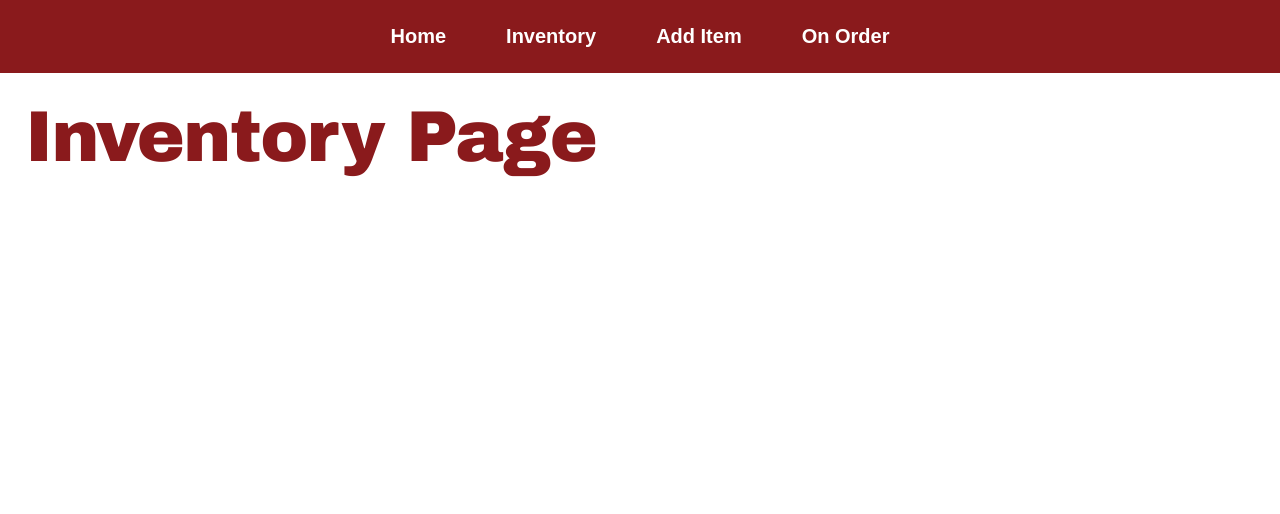
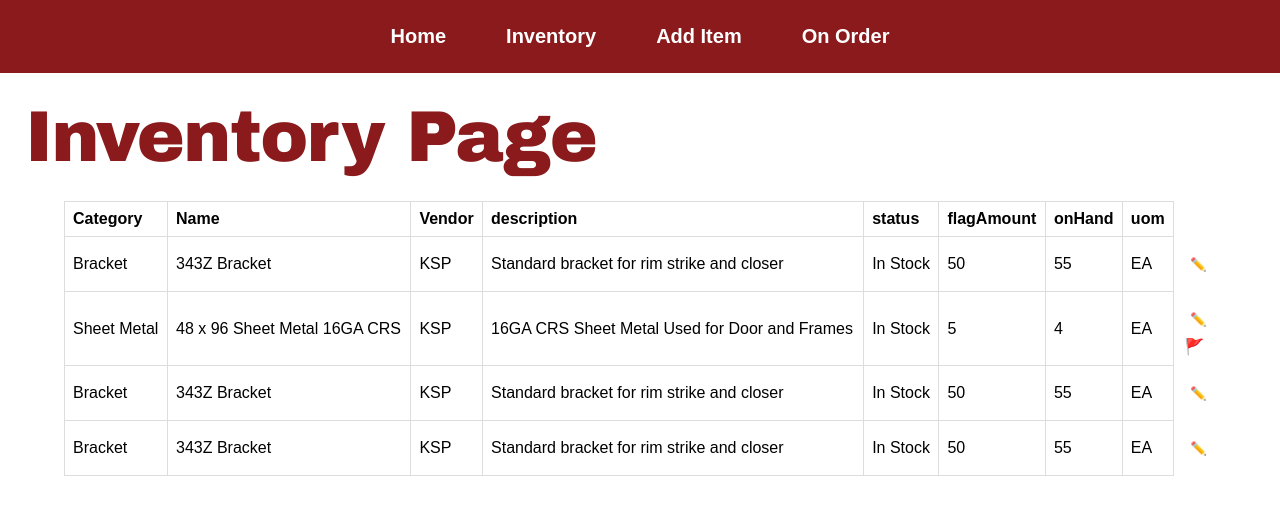
Before and after one commit to lbarsis/phase-2-project-inventory-management, a React app: page /inventory in a window 1280 px wide. Built offline with nearby package versions, Linux system fonts and the light colour scheme; data requests are answered from the project's data file.

Commit message:
Added inventory data and table

```diff
--- a/src/App.css
+++ b/src/App.css
@@ -30,3 +30,37 @@
   font-size: 4.5em;
   letter-spacing: -1.5px;
 }
+
+table {
+  font-family: arial, sans-serif;
+  border-collapse: collapse;
+  width: 90%;
+  margin: auto;
+}
+
+.table-data, .table-header {
+  border: 1px solid #dddddd;
+  text-align: left;
+  padding: 8px;
+}
+
+tr:nth-child(even) {
+  background-color: #dddddd;
+}
+
+.edit-button {
+  border: none;
+  width: 25px;
+  padding: 10px 8px 10px 8px;
+}
+
+.edit-button:hover {
+  cursor: pointer;
+}
+
+.table-icons {
+  border: none;
+  width: 25px;
+  padding: 10px 8px 10px 8px;
+  text-align: center;
+}
--- a/src/components/App.js
+++ b/src/components/App.js
@@ -6,20 +6,25 @@ import OnOrder from './OnOrder';
 import Inventory from './Inventory';
 import Home from './Home';
 import inventory from '../db.json';
+import React, { useEffect, useState } from 'react';
 
 function App() {
   const {categories, items} = inventory
+  const [inventoryItems, setInventoryItems] = useState([])
 
-  console.log(categories)
-  console.log(items)
-
+  useEffect(() =>{
+    fetch('http://localhost:3003/items')
+    .then(r => r.json())
+    .then(items => setInventoryItems(items))
+  },
+  [])
 
   return (
     <>
       <NavBar />
       <Routes>
         <Route path='/' element={<Home />}/>
-        <Route path='/inventory' element={<Inventory />}/>
+        <Route path='/inventory' element={<Inventory items={inventoryItems}/>}/>
         <Route path='/add-item' element={<AddItem />}/>
         <Route path='/on-order' element={<OnOrder />}/>
       </Routes>
--- a/src/components/Inventory.js
+++ b/src/components/Inventory.js
@@ -1,9 +1,11 @@
 import React from "react";
+import InventoryTable from "./InventoryTable";
 
-function Inventory() {
+function Inventory({ items }) {
   return (
     <div>
       <h1 className="header">Inventory Page</h1>
+      <InventoryTable items={items}/>
     </div>
   )
 
--- a/src/components/InventoryItem.js
+++ b/src/components/InventoryItem.js
@@ -0,0 +1,25 @@
+import React from "react";
+
+function InventoryItem({ item }) {
+  const {id,category, name, vendor, description,
+    status, flagAmount, onHand, uom, flagged} = item
+  return (
+    <tr>
+        <td className="table-data">{category}</td>
+        <td className="table-data">{name}</td>
+        <td className="table-data">{vendor}</td>
+        <td className="table-data">{description}</td>
+        <td className="table-data">{status}</td>
+        <td className="table-data">{flagAmount}</td>
+        <td className="table-data">{onHand}</td>
+        <td className="table-data">{uom}</td>
+        <td className="table-icons">
+          <button className="edit-button">✏️</button>
+          {flagged ? "🚩" : null}
+        </td>
+      </tr>
+  )
+
+}
+
+export default InventoryItem;
--- /dev/null
+++ b/src/components/InventoryTable.js
@@ -0,0 +1,30 @@
+import React from "react";
+import InventoryItem from "./InventoryItem";
+
+function InventoryTable({ items }) {
+
+  const displayItems = items.map(item => {
+    return (
+      <InventoryItem item={item}/>
+    )
+  })
+
+  return (
+    <table>
+      <tr>
+        <th className="table-header">Category</th>
+        <th className="table-header">Name</th>
+        <th className="table-header">Vendor</th>
+        <th className="table-header">description</th>
+        <th className="table-header">status</th>
+        <th className="table-header">flagAmount</th>
+        <th className="table-header">onHand</th>
+        <th className="table-header">uom</th>
+      </tr>
+      {displayItems}
+    </table>
+  )
+
+}
+
+export default InventoryTable;
--- a/src/db.json
+++ b/src/db.json
@@ -16,17 +16,19 @@
     },
     {
       "id": 2,
-      "name": "",
+      "category":"Sheet Metal",
+      "name": "48 x 96 Sheet Metal 16GA CRS",
       "vendor": "KSP",
-      "description": "Standard bracket for rim strike and closer",
+      "description": "16GA CRS Sheet Metal Used for Door and Frames",
       "status": "In Stock",
-      "flagAmount": 50,
-      "onHand": 55,
+      "flagAmount": 5,
+      "onHand": 4,
       "uom": "EA",
-      "flagged": false
+      "flagged": true
     },
     {
       "id": 3,
+      "category":"Bracket",
       "name": "343Z Bracket",
       "vendor": "KSP",
       "description": "Standard bracket for rim strike and closer",
@@ -38,6 +40,7 @@
     },
     {
       "id": 4,
+      "category":"Bracket",
       "name": "343Z Bracket",
       "vendor": "KSP",
       "description": "Standard bracket for rim strike and closer",
```
